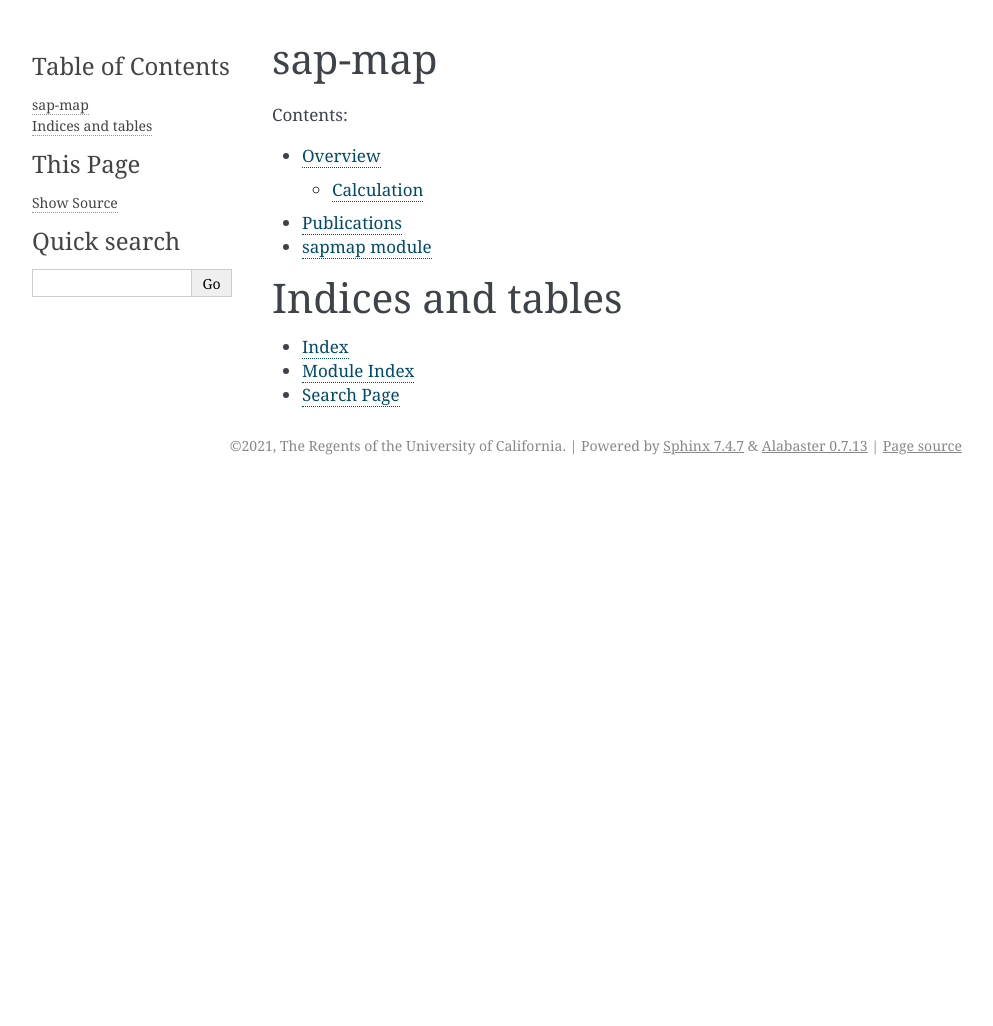
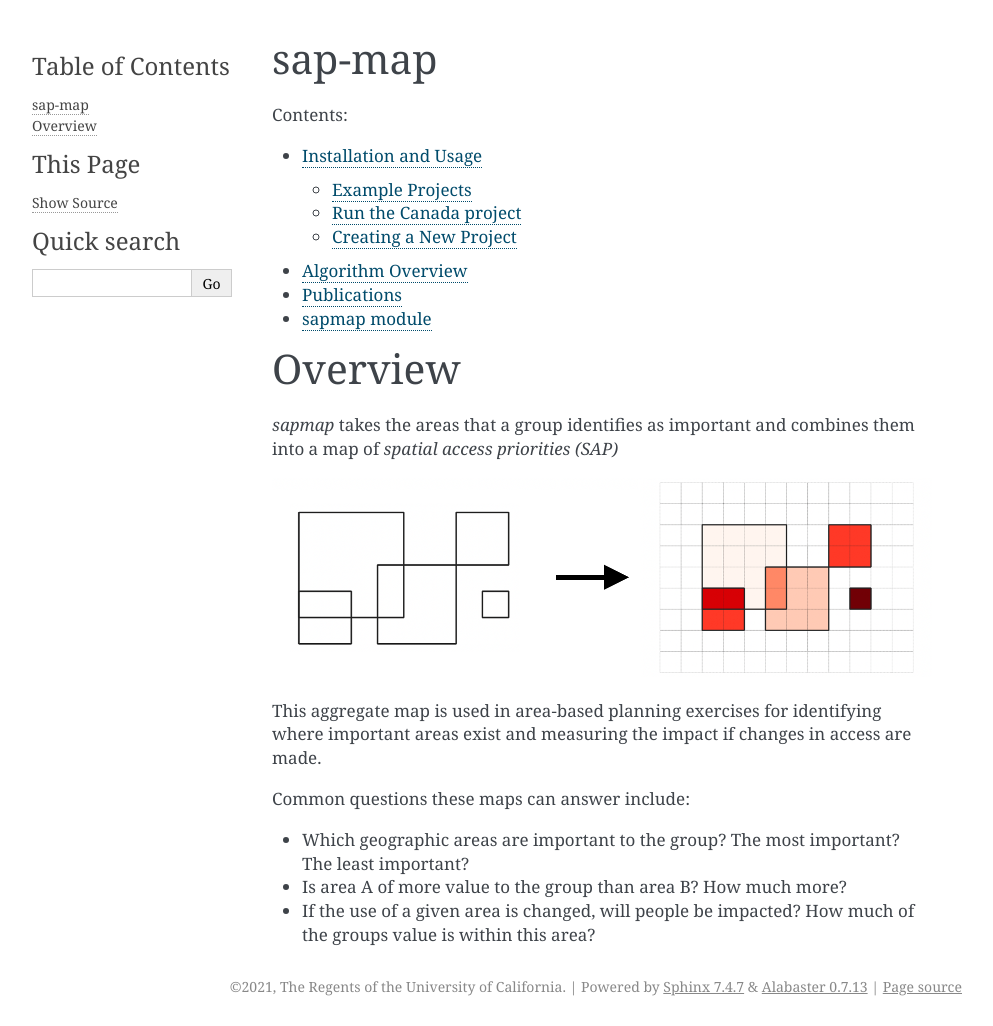
Before and after one commit to seasketch/python-sap-map, a Sphinx documentation site: the page built from docs/index.rst, in a window 1280 px wide. Shown: the whole page, without its empty margins (148-1141 px from the left). Built offline with Sphinx 7.4.7, drawn with Linux system fonts in a browser that asks for light colours; before the commit the page ends 900 px from its top, so only the background shows below that.

````diff
--- a/docs/index.rst
+++ b/docs/index.rst
@@ -5,13 +5,22 @@ sap-map
    :maxdepth: 2
    :caption: Contents:
 
-   overview.md
+   install.md
+   algorithm.md
    publications.md
    api.rst
 
-Indices and tables
-==================
+Overview
+========
 
-* :ref:`genindex`
-* :ref:`modindex`
-* :ref:`search`
+`sapmap` takes the areas that a group identifies as important and combines them into a map of `spatial access priorities (SAP)`
+
+.. image:: img/survey-sap-start-end.png
+
+This aggregate map is used in area-based planning exercises for identifying where important areas exist and measuring the impact if changes in access are made.
+
+Common questions these maps can answer include:
+
+*  Which geographic areas are important to the group?  The most important?  The least important?
+* Is area A of more value to the group than area B?  How much more?
+* If the use of a given area is changed, will people be impacted?  How much of the groups value is within this area?
--- /dev/null
+++ b/docs/install.md
@@ -0,0 +1,52 @@
+# Installation and Usage
+
+A Docker recipe is available to install `sapmap` in an isolated virtual environment on your local computer with all dependencies.  In the future, a published module may be made available.
+
+1. First install and start [Docker Desktop](https://www.docker.com/) on your local computer.  Windows, MacOS, Linux are all supported.
+
+2. Clone the code, build a docker image, run a container with the image and open a shell to it, run final sap setup, then run the test suite to verify it's working:
+```bash
+    git clone https://github.com/seasketch/python-sap-map.git
+    cd python-sap-map
+    docker-compose build sapmap
+    docker-compose run --rm --service-ports sapmap
+    setup_sap_map
+    pytest
+```
+
+## Example Projects
+
+Multiple example projects are included that can be run out of the box.
+
+[Simple](/examples/simple) - small geographic extent.  Very simple test dataset with polygons that aligned to 100m boundaries for ease of interpreting the result.  Produces raster with 100m cell size.
+
+[Maldives](/examples/maldives) - medium geographic extent.  Produces raster with 100m cell size.
+
+[Canada](/examples/canada) - large geographic extent. Demonstrates pushing the limits of raster file size and memory usage.  Produces raster with 400m cell size.
+
+### Run the Simple project
+
+```
+cd examples/simple
+gen_sap_map config.json
+```
+
+## Run the Canada project
+You will need to generate random input data first.
+
+```
+cd examples/canada
+
+../../scripts/gen_random_shapes config.json canada-poly.geojson
+
+gen_sap_map config.json
+```
+
+## Creating a New Project
+
+* Start with copying any of the example folders
+* Copy your input shapes in
+* Start with a simple config.json. Let it use the default bounds of the input shapes, cell size (100m), etc.
+
+Bounds:
+* Useful [tool](https://tools.geofabrik.de/calc/#type=geofabrik_standard&tab=1&proj=EPSG:4326&places=2) to quickly identify bounds.
````
Also changed, not shown: README.md (+3 -53 lines), docs/algorithm.md (renamed from docs/overview.md, +1 -20 lines), docs/publications.md (+2 -2 lines).
